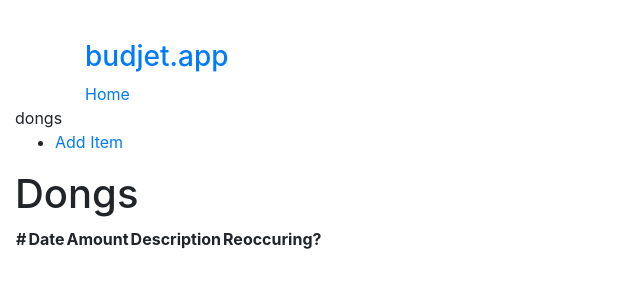
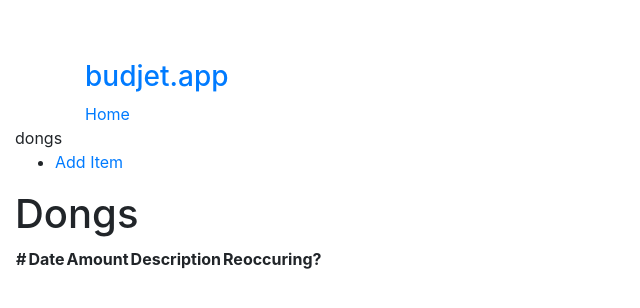
Before and after one commit to billyvg/budjet, a Flask app: page / in a window 1280 px wide. Shown: the top 308 px of the page, without its empty margins (0-640 px from the left). Run offline with Flask 2, Linux system fonts and the light colour scheme; lists and menus that the app fills with data are empty; some libraries are stand-ins or nearby versions.

Commit message:
basic css change

```diff
--- a/static/budjet/css/app.css
+++ b/static/budjet/css/app.css
@@ -1,3 +1,3 @@
 body {
-    padding-top: 40px;
+    padding-top: 60px;
 }
```
